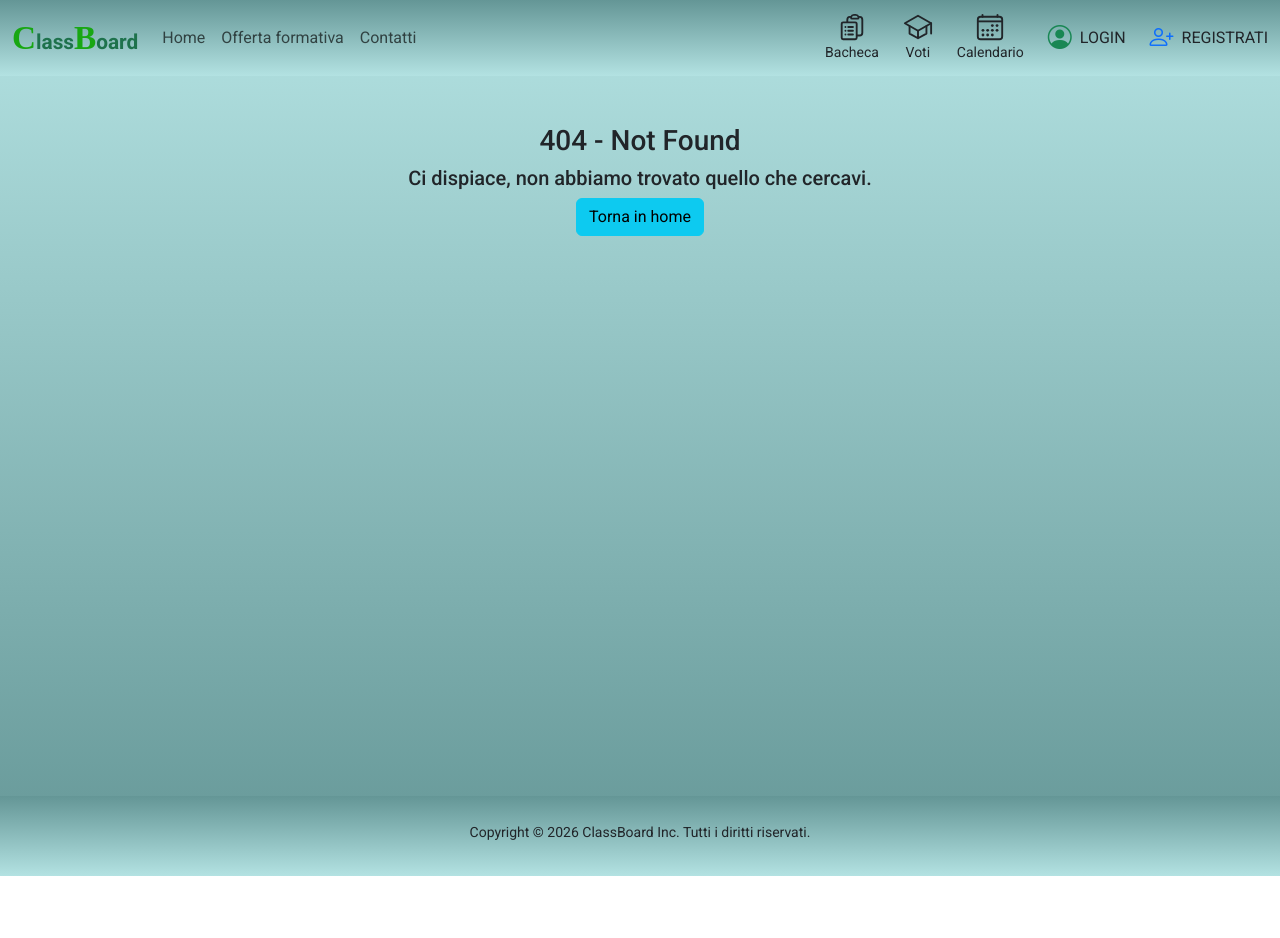
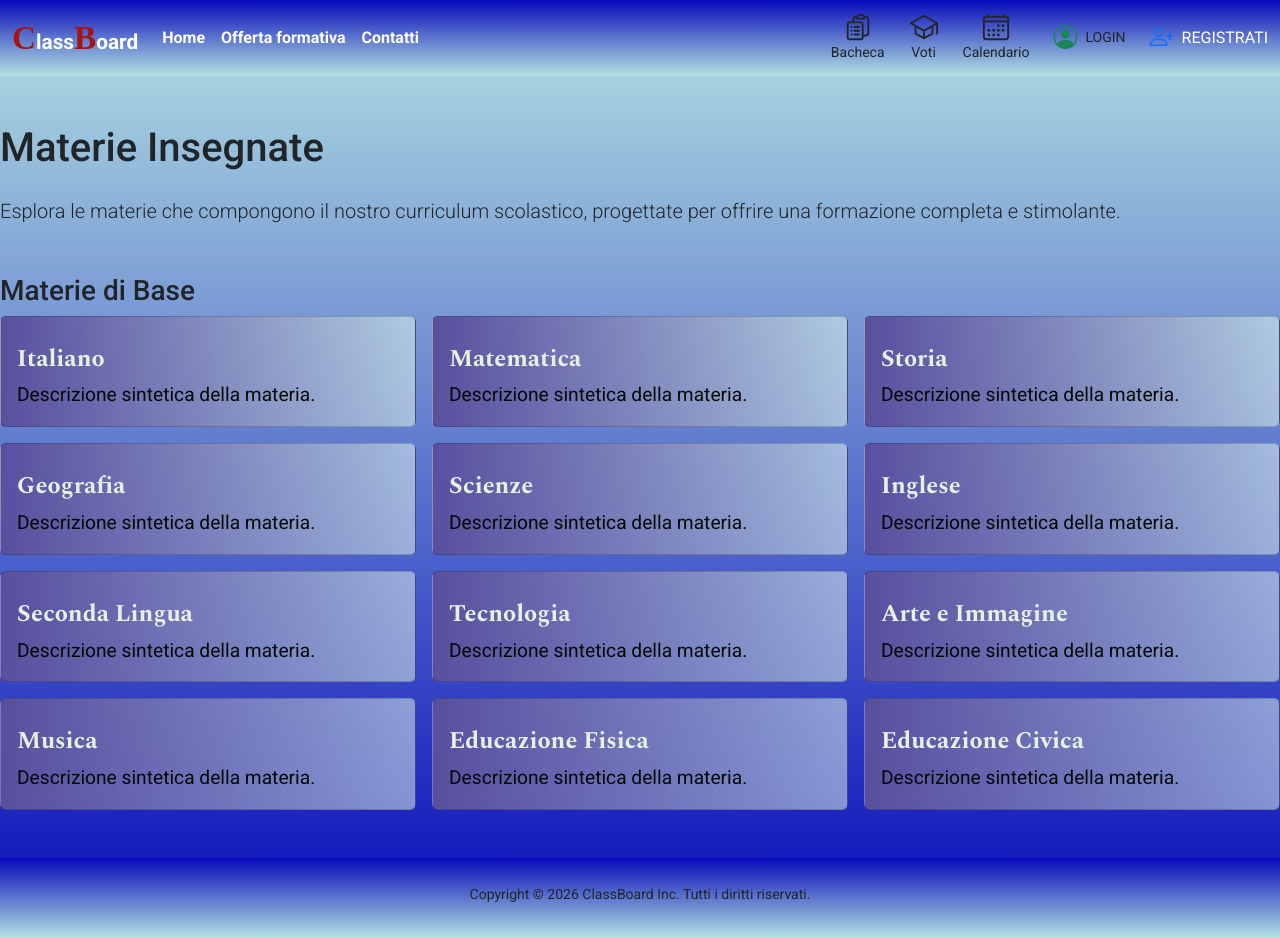
Before and after one commit to gentjanaH/registro-elettronico-frontend, a React (Vite) app: page /materie in a window 1280 px wide. Before the commit the page ends 876 px from the top, so only its background shows below. Built offline with nearby package versions, Linux system fonts and the light colour scheme; a web font is replaced by a local one.

Commit message:
separato corsi e materie_modifiche css

```diff
--- a/src/App.css
+++ b/src/App.css
@@ -2,7 +2,7 @@
 
 /* NAVBAR */
 .myNavbar {
-    background: linear-gradient(to top, rgb(179, 226, 226), rgb(100, 150, 150));
+    background: linear-gradient(to top, rgb(179, 226, 226), rgb(6, 9, 185));
 }
 
 
@@ -11,7 +11,7 @@
     font-family: "Crafty Girls", cursive;
     font-weight: bold;
     font-size: 1.3em;
-    color: rgba(28, 112, 73, 0.979);
+    color: white;
 
 }
 
@@ -19,8 +19,13 @@
     font-family: "Roboto", sans-serif;
 }
 
+.nav-link {
+    color: white;
+    font-weight: bold;
+}
+
 .nav-link:hover {
-    color: rgb(24, 167, 19);
+    color: rgb(167, 19, 19);
 }
 
 /* .navbar-brand {
@@ -29,7 +34,7 @@
 
 .lettera-logo {
     font-family: "Crafty Girls", cursive;
-    color: rgb(24, 167, 19);
+    color: rgb(167, 19, 19);
     font-size: 1.6em;
 }
 
@@ -38,11 +43,23 @@
     font-size: 14px;
 }
 
+.testo-icone-navbar:hover {
+    color: rgb(167, 19, 19);
+}
+
+.testo-registrati {
+    color: white;
+}
+
+.testo-registrati:hover {
+    color: #0D6EFD;
+}
+
 /* BODY */
 #root {
     font-family: "Roboto", sans-serif;
     font-size: 1em;
-    background: linear-gradient(to bottom, rgb(179, 226, 226), rgb(100, 150, 150));
+    background: linear-gradient(to bottom, rgb(179, 226, 226), rgb(6, 9, 185));
 }
 
 
@@ -55,34 +72,39 @@
 /* CARD CAROSELLO */
 .card {
     transition: transform 0.3s ease, background 0.3s ease;
-    background: linear-gradient(to right, rgb(179, 226, 226), rgb(142, 223, 169));
+    background: linear-gradient(to right, rgb(88, 80, 158), rgba(226, 248, 233, 0.521));
 }
 
 .card:hover {
+
     transform: scale(1.05);
-    background: linear-gradient(to left, rgb(179, 226, 226), rgb(142, 223, 169));
+    background: linear-gradient(to left, rgb(88, 80, 158), rgba(226, 248, 233, 0.521));
 }
 
 
 
 .card-title {
     font-family: "Spectral", serif;
-    color: rgb(24, 167, 19);
+    color: rgb(230, 241, 227);
     font-size: 1.5em;
     font-weight: bold;
     margin-top: 0.5em;
 
 }
 
+.card-title:hover {
+    color: red;
+}
+
 .card-text {
 
     font-size: 1.2em;
-    color: rgb(33, 100, 61);
+    color: rgb(3, 10, 6);
 }
 
 .titolo-carosello {
     font-family: "Crafty Girls", cursive;
-    color: rgb(33, 100, 61);
+    color: rgb(167, 19, 19);
     font-size: 1.6em;
     font-weight: bold;
 }
@@ -92,11 +114,11 @@
 /* HOMEPAGE */
 .titolo-home {
     font-family: "Spectral", serif;
-    color: rgb(24, 167, 19);
+    color: rgb(167, 19, 19);
 }
 
 /* FOOTER */
 
 .myFooter {
-    background: linear-gradient(to bottom, rgb(100, 150, 150), rgb(179, 226, 226));
+    background: linear-gradient(to top, rgb(179, 226, 226), rgb(6, 9, 185));
 }
--- a/src/App.jsx
+++ b/src/App.jsx
@@ -10,6 +10,8 @@ import Footer from "./components/Footer"
 import NotFound from "./components/NotFound"
 import HomePage from "./components/HomePage"
 import OffertaFormativa from "./components/OffertaFormativa"
+import CorsiExtra from "./components/CorsiExtra"
+import Materie from "./components/Materie"
 
 function App() {
 
@@ -26,6 +28,8 @@ function App() {
               <Route path="/register" element={<FormRegistrazione />} />
               <Route path="/login" element={<FormLogin />} />
               <Route path="/offerta_formativa" element={<OffertaFormativa />} />
+              <Route path="/corsi-extra" element={<CorsiExtra />} />
+              <Route path="/materie" element={<Materie />} />
               <Route path="*" element={<NotFound />} />
             </Routes>
           </Row>
--- a/src/components/CaroselloFunzionalita.jsx
+++ b/src/components/CaroselloFunzionalita.jsx
@@ -99,7 +99,7 @@ const CaroselloFunzionalita = () => {
 
                                     </Card.Text>
                                     <div>
-                                        <Link className="card-link text-decoration-none" to="/corsi-extra-curricolari" onClick={(e) => e.stopPropagation()}> Vai alla pagina </Link >
+                                        <Link className="card-link text-decoration-none" to="/corsi-extra" onClick={(e) => e.stopPropagation()}> Vai alla pagina </Link >
                                     </div>
                                 </Card.Body>
                             </Card>
--- /dev/null
+++ b/src/components/CorsiExtra.jsx
@@ -0,0 +1,21 @@
+const CorsiExtra = () => {
+    return (
+        <div className="container mt-5">
+            <h1 className="mb-4">Corsi Extra</h1>
+            <p className="lead">
+                Scopri i nostri corsi extra e arricchisci la tua esperienza scolastica.
+            </p>
+            {/* In seguito i corsi extra andranno aggiunte dinamicamente tramite API */}
+            <h3 className="mt-5">Laboratori e Attività Extra</h3>
+            <ul>
+                <li>Laboratorio di Coding e Robotica</li>
+                <li>Teatro e Espressione Creativa</li>
+                <li>Giornalino Scolastico</li>
+                <li>Laboratorio Musicale</li>
+                <li>Sport e Benessere</li>
+            </ul>
+        </div>
+    );
+};
+
+export default CorsiExtra;
--- a/src/components/IconeNavbar.jsx
+++ b/src/components/IconeNavbar.jsx
@@ -14,14 +14,14 @@ const IconeNavbar = () => {
                         {/* icone da mostrae al login */}
                         {/* VOTI-BACHECA-CALENDARIO-ACCOUNT */}
                         <Link to="/bacheca" className="text-decoration-none text-dark d-flex flex-column align-items-center">
-                            <HiOutlineClipboardDocumentList size={30} />
+                            <HiOutlineClipboardDocumentList size={30} className="testo-icone-navbar" />
                             <span className="testo-icone-navbar">Bacheca</span>
                         </Link>
                     </Col>
 
                     <Col>
                         <Link to="/voti" className="text-decoration-none text-dark d-flex flex-column align-items-center">
-                            <IoSchoolOutline size={30} />
+                            <IoSchoolOutline size={30} className="testo-icone-navbar" />
                             {/* nell'area professori qui ci sara CLASSI, una volta selezionata la classe, ci sara la CLASSE SCELTA */}
                             <span className="testo-icone-navbar ">Voti</span>
                         </Link>
@@ -29,7 +29,7 @@ const IconeNavbar = () => {
 
                     <Col>
                         <Link to="/calendario" className="text-decoration-none text-dark d-flex flex-column align-items-center">
-                            <IoCalendarOutline size={30} />
+                            <IoCalendarOutline size={30} className="testo-icone-navbar" />
                             <span className="testo-icone-navbar ">Calendario</span>
                         </Link>
                     </Col>
@@ -37,15 +37,15 @@ const IconeNavbar = () => {
                     <Col>
                         <Link to="/login" className="text-decoration-none text-dark d-flex align-items-center">
                             <i className="bi bi-person-circle me-2 fs-4 text-success"></i>
-                            {/* se loggato LOGOUT */}
-                            <span>LOGIN</span>
+                            {/* se loggato iniziali nome e cognome, menù a tendina con account e LOGOUT */}
+                            <span className="testo-icone-navbar">LOGIN</span>
                         </Link>
                     </Col>
                     <Col>
                         <Link to="/register" className="text-decoration-none text-dark d-flex align-items-center">
                             <i className="bi bi-person-plus me-2 fs-4 text-primary"></i>
                             {/* se non loggato REGISTRATI */}
-                            <span>REGISTRATI</span>
+                            <span className="testo-registrati">REGISTRATI</span>
                         </Link>
                     </Col>
                 </Row>
--- /dev/null
+++ b/src/components/Materie.jsx
@@ -0,0 +1,32 @@
+import { Card, Col, Row } from "react-bootstrap";
+
+const Materie = () => {
+    return (
+        <div className="container my-5">
+            <h1 className="mb-4">Materie Insegnate</h1>
+            <p className="lead">
+                Esplora le materie che compongono il nostro curriculum scolastico, progettate per offrire una formazione completa e stimolante.
+            </p>
+
+            {/* In seguito le materie andranno aggiunte dinamicamente tramite API */}
+            <h3 className="mt-5">Materie di Base</h3>
+            <Row className="g-3">
+                {[
+                    "Italiano", "Matematica", "Storia", "Geografia", "Scienze",
+                    "Inglese", "Seconda Lingua", "Tecnologia", "Arte e Immagine",
+                    "Musica", "Educazione Fisica", "Educazione Civica"
+                ].map((materia, i) => (
+                    <Col xs={12} md={6} lg={4} key={i}>
+                        <Card className="h-100">
+                            <Card.Body>
+                                <Card.Title>{materia}</Card.Title>
+                                <Card.Text>Descrizione sintetica della materia.</Card.Text>
+                            </Card.Body>
+                        </Card>
+                    </Col>
+                ))}
+            </Row>
+        </div>
+    );
+};
+export default Materie;
--- a/src/components/OffertaFormativa.jsx
+++ b/src/components/OffertaFormativa.jsx
@@ -8,32 +8,9 @@ const OffertaFormativa = () => {
                 Un percorso educativo completo, inclusivo e orientato alla crescita personale e culturale degli studenti.
             </p>
 
-            <h3 className="mt-5">Materie di Base</h3>
-            <Row className="g-3">
-                {[
-                    "Italiano", "Matematica", "Storia", "Geografia", "Scienze",
-                    "Inglese", "Seconda Lingua", "Tecnologia", "Arte e Immagine",
-                    "Musica", "Educazione Fisica", "Educazione Civica"
-                ].map((materia, i) => (
-                    <Col xs={12} md={6} lg={4} key={i}>
-                        <Card className="h-100">
-                            <Card.Body>
-                                <Card.Title>{materia}</Card.Title>
-                                <Card.Text>Descrizione sintetica della materia.</Card.Text>
-                            </Card.Body>
-                        </Card>
-                    </Col>
-                ))}
-            </Row>
 
-            <h3 className="mt-5">Laboratori e Attività Extra</h3>
-            <ul>
-                <li>Laboratorio di Coding e Robotica</li>
-                <li>Teatro e Espressione Creativa</li>
-                <li>Giornalino Scolastico</li>
-                <li>Laboratorio Musicale</li>
-                <li>Sport e Benessere</li>
-            </ul>
+
+
 
             <h3 className="mt-5">Progetti Speciali</h3>
             <ul>
```
